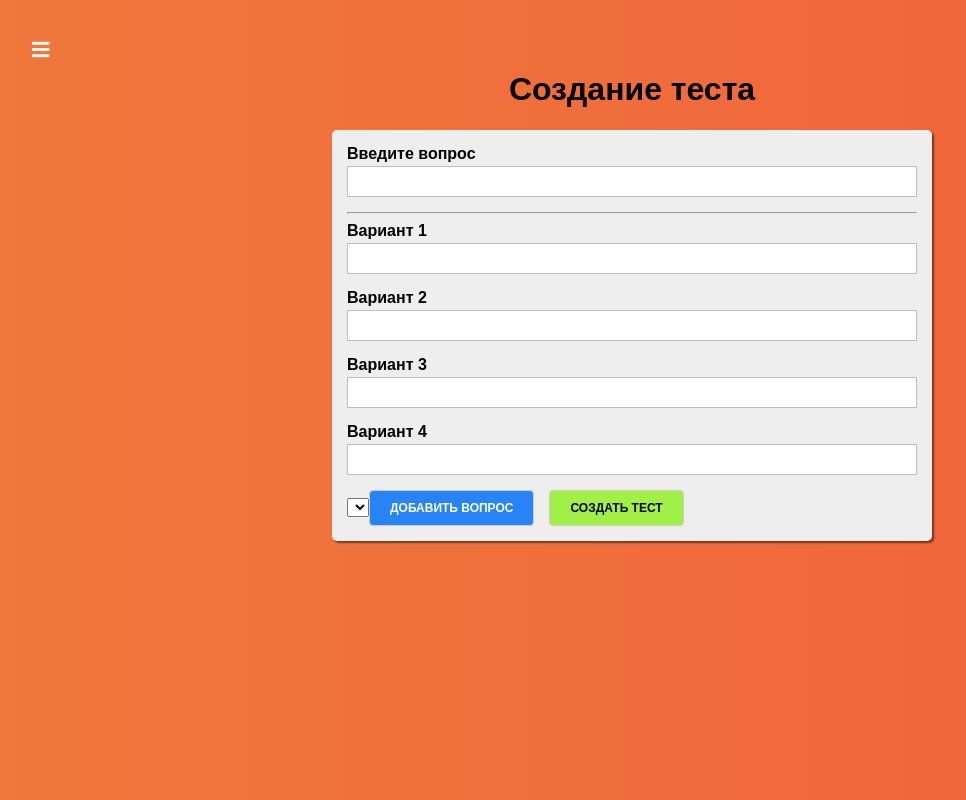
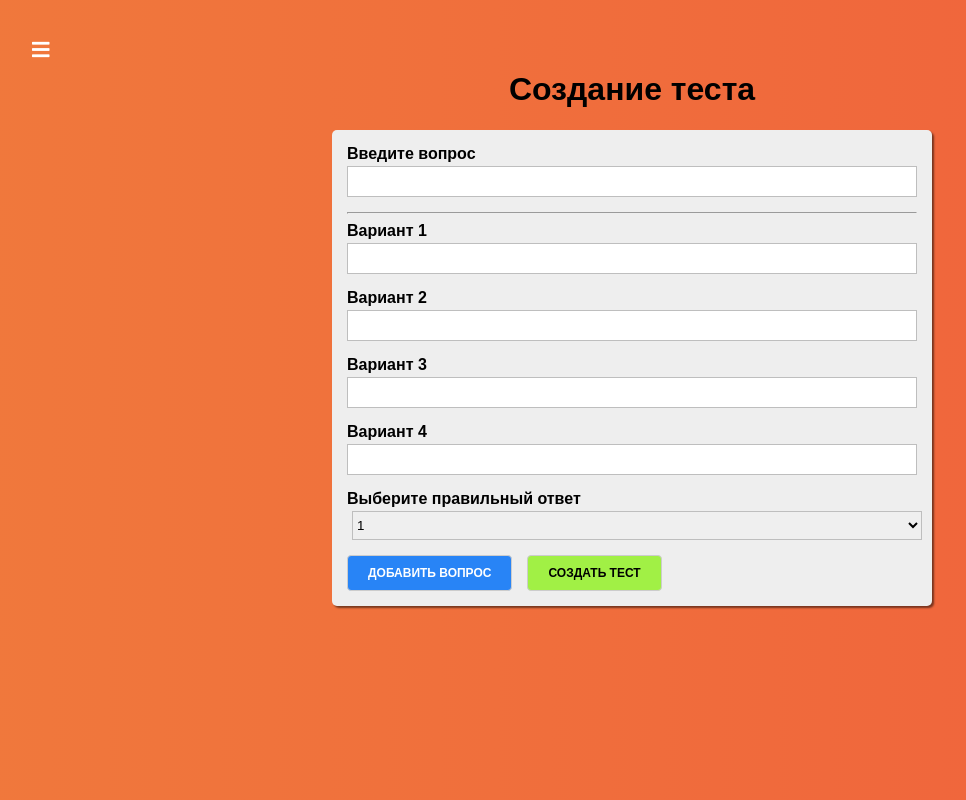
Before and after one commit to ko1p/react-practise, a React app: page /quiz-creator in a window 1280 px wide. Shown: the whole page, without its empty margins (8-974 px from the left). Built offline with nearby package versions, Linux system fonts and the light colour scheme.

Commit message:
add secelt component

```diff
--- /dev/null
+++ b/src/components/UI/Select/Select.js
@@ -0,0 +1,28 @@
+import React from 'react'
+import classes from './Select.module.css'
+
+const Select = props => {
+
+    const htmlFor = `${props.label}-${Math.random()}`
+
+    return (
+        <div className={classes.Select}>
+            <label htmlFor={htmlFor}>{props.label}</label>
+            <select
+            id={htmlFor}
+            value={props.value}
+            onChange={props.onChange}
+            >
+                {
+                props.options.map((option,index) => {
+                    return (
+                    <option value={option.value} key={option.value + index}>{option.text}</option>
+                    )
+                })
+                }
+            </select>
+        </div>
+    )
+}
+
+export default Select
--- /dev/null
+++ b/src/components/UI/Select/Select.module.css
@@ -0,0 +1,21 @@
+.Select {
+    margin-bottom: 15px;
+}
+
+.Select label {
+    margin: 0 0 3px 0;
+    padding: 0;
+    font-weight: bold;
+    display: block;
+}
+
+.Select select {
+    display: block;
+    box-sizing: border-box;
+    border: 1px solid #bebebe;
+    margin: 0 0 0 5px;
+    height: 29px;
+    width: 100%;
+    outline: none;
+    transition: all .3 ease-in-out;
+}
--- a/src/containers/QuizCreator/QuizCreator.js
+++ b/src/containers/QuizCreator/QuizCreator.js
@@ -3,6 +3,7 @@
 import Button from '../../components/UI/Button/Button'
 import { createControl } from '../../form/formFramework'
 import Input from '../../components/UI/Input/Input'
+import Select from '../../components/UI/Select/Select'
 
 function createOptionControl(number) {
     return createControl(
@@ -37,6 +38,7 @@
 
     state = {
         quiz: [],
+        rightAnswerId: 1,
         formControls: createFormControls()
     }
 
@@ -77,7 +79,26 @@
         })
     }
 
+    selectChangeHandler = (event) => {
+        this.setState({
+            rightAnswerId: +event.target.value
+        })
+    }
+
     render() {
+
+        const select = <Select
+            label='Выберите правильный ответ'
+            value={this.state.rightAnswerId}
+            onChange={this.selectChangeHandler}
+            options={[
+                {text: '1', value: 1},
+                {text: '2', value: 2},
+                {text: '3', value: 3},
+                {text: '4', value: 4}
+            ]}
+        />
+
         return(
             <div className={classes.QuizCreator}>
                 <div>
@@ -86,7 +107,7 @@
 
                         { this.renderControls() }
 
-                        <select></select>
+                        { select }
 
                         <Button
                         type='primary'
```
